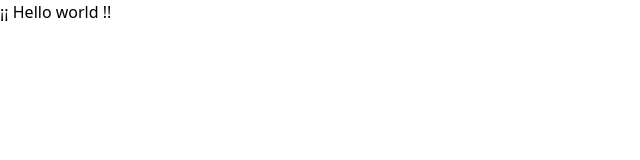
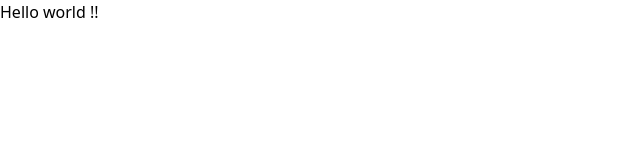
Before and after one commit to SebastianBOT/courier-sync-code-factorycopia, a Next.js app: page / in a window 1280 px wide. Shown: the top 160 px of the page, without its empty margins (0-640 px from the left). Built offline with nearby package versions, Linux system fonts and the light colour scheme.

Commit message:
Prueba GitHub Actions V2

```diff
--- a/src/app/page.tsx
+++ b/src/app/page.tsx
@@ -1,5 +1,5 @@
 export default function Home() {
   return (
-    <h1>¡¡ Hello world !!</h1>
+    <h1>Hello world !!</h1>
   );
 }
```
